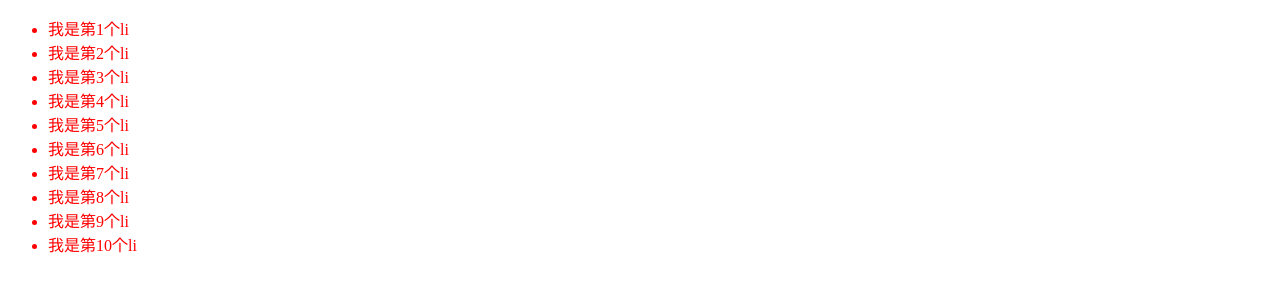
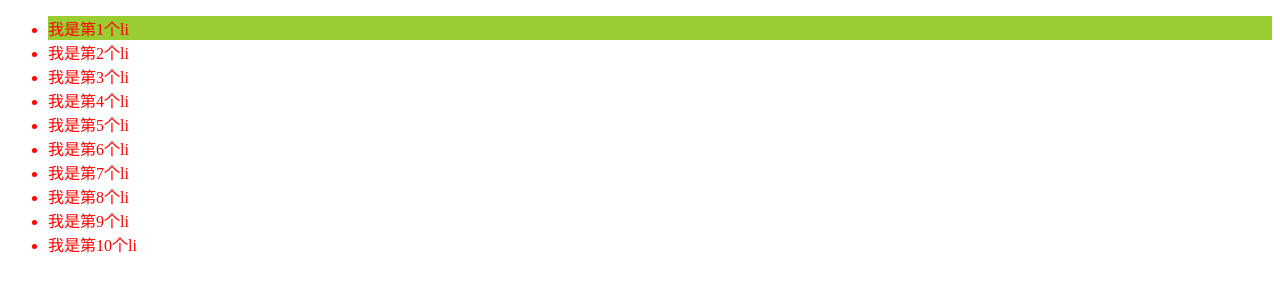
Before and after one commit to hyx3420/LX, a plain HTML site: page index.html in a window 1280 px wide. In both pictures the pointer is over the item "我是第1个li". Drawn offline with Linux system fonts and the light colour scheme.

Commit message:
添加鼠标移入事件

```diff
--- a/index.html
+++ b/index.html
@@ -8,6 +8,9 @@
     <style>
         li{
             color: red;
+        }
+        li:hover{
+            background-color: yellowgreen;
         }
     </style>
 </head>
```
